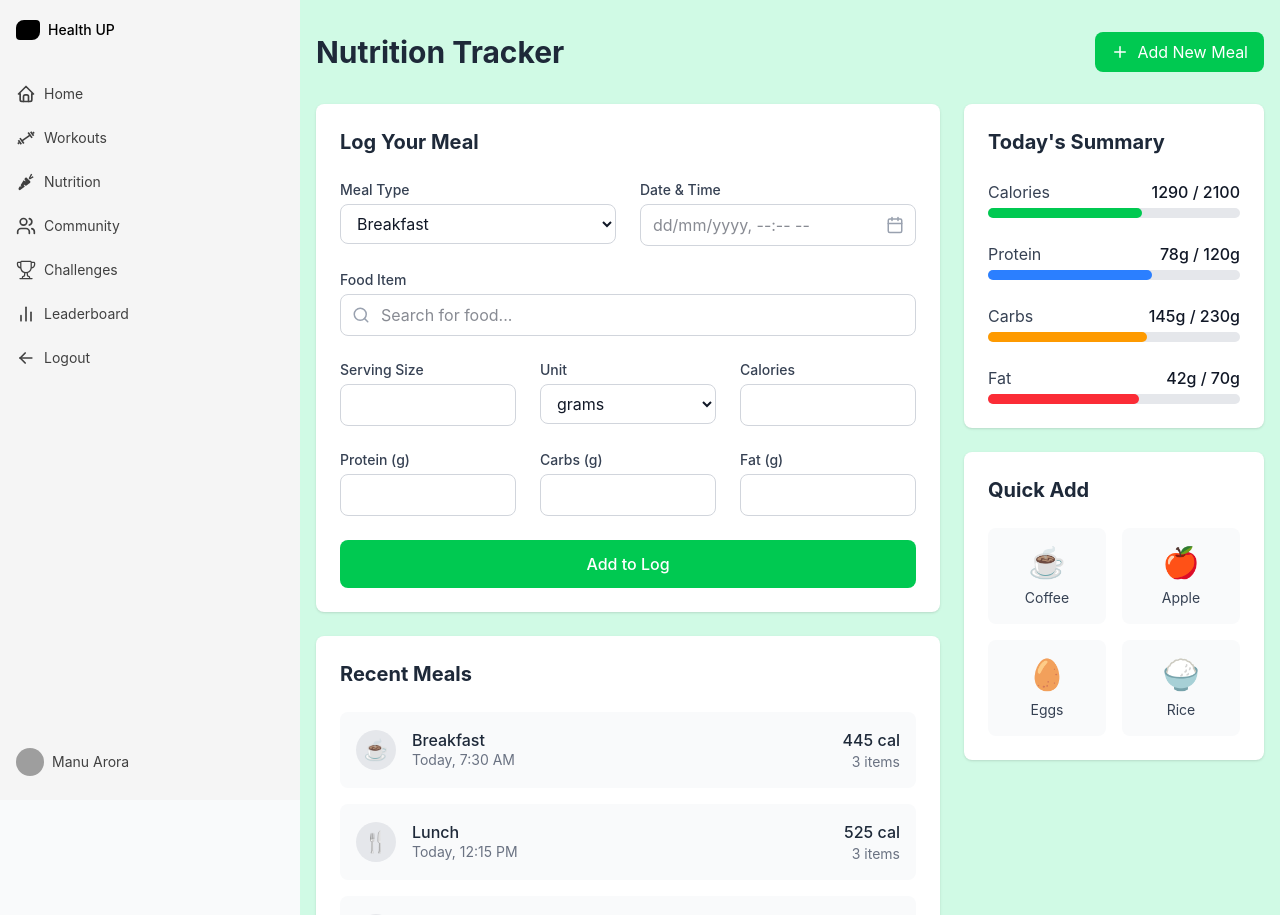
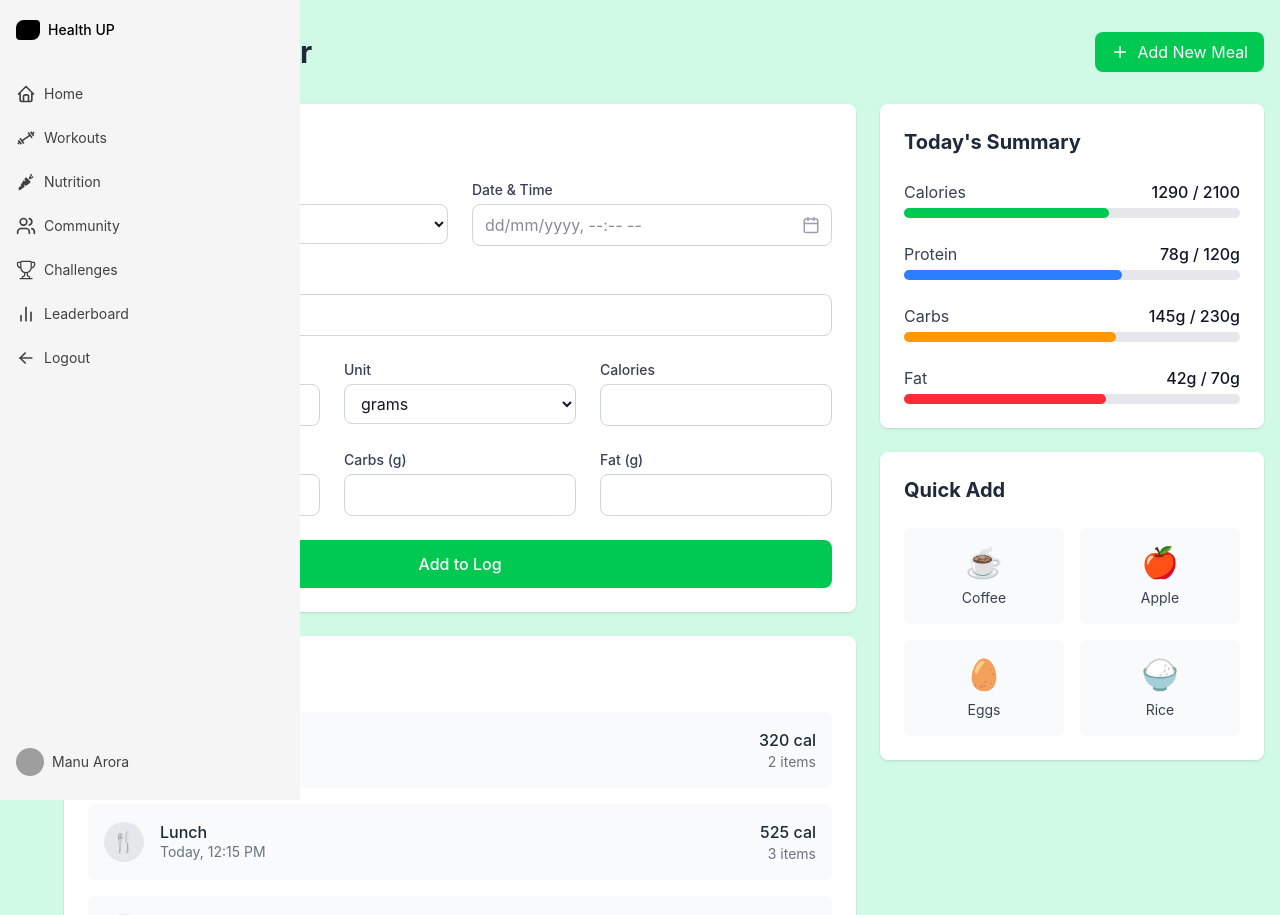
Before and after one commit to Kevish07/Health-UP, a React (Vite) app: page /nutrition in a window 1280 px wide. Shown: the top 915 px of the page. Built offline with nearby package versions, Linux system fonts and the light colour scheme; grey boxes are pictures that could not be loaded.

Commit message:
profile reamins

```diff
--- a/src/App.jsx
+++ b/src/App.jsx
@@ -4,11 +4,11 @@
 function App({ children }) {
   return (
     <div className="flex bg-gray-50">
-      <div className="h-screen">
+      <div className="h-screen fixed z-10">
         <SidebarDemo />
       </div>
 
-      <main className="flex-1 flex flex-col bg-emerald-100 min-h-screen h-fit ">
+      <main className="flex-1 flex flex-col bg-emerald-100 min-h-screen h-fit  pl-[3rem]">
         {children}
       </main>
     </div>
--- a/src/pages/Nutrition/NutritionComponents/NutritionTracker.jsx
+++ b/src/pages/Nutrition/NutritionComponents/NutritionTracker.jsx
@@ -30,12 +30,12 @@
   // State for recent meals
   const [recentMeals, setRecentMeals] = useState([
     {
-      id: 1,
-      type: "Breakfast",
-      time: "Today, 7:30 AM",
-      calories: 445,
-      items: 3,
-      icon: "☕",
+      id: 3,
+      type: "Snack",
+      time: "Today, 3:30 PM",
+      calories: 320,
+      items: 2,
+      icon: "🍎",
     },
     {
       id: 2,
@@ -46,12 +46,12 @@
       icon: "🍴",
     },
     {
-      id: 3,
-      type: "Snack",
-      time: "Today, 3:30 PM",
-      calories: 320,
-      items: 2,
-      icon: "🍎",
+      id: 1,
+      type: "Breakfast",
+      time: "Today, 7:30 AM",
+      calories: 445,
+      items: 3,
+      icon: "☕",
     },
   ])
 
--- a/src/pages/Workouts/WorkoutsComponents/modals/CreateWorkoutModal.jsx
+++ b/src/pages/Workouts/WorkoutsComponents/modals/CreateWorkoutModal.jsx
@@ -1,5 +1,3 @@
-"use client"
-
 import { motion } from "framer-motion"
 
 export default function CreateWorkoutModal({ onClose, onSave }) {
```
